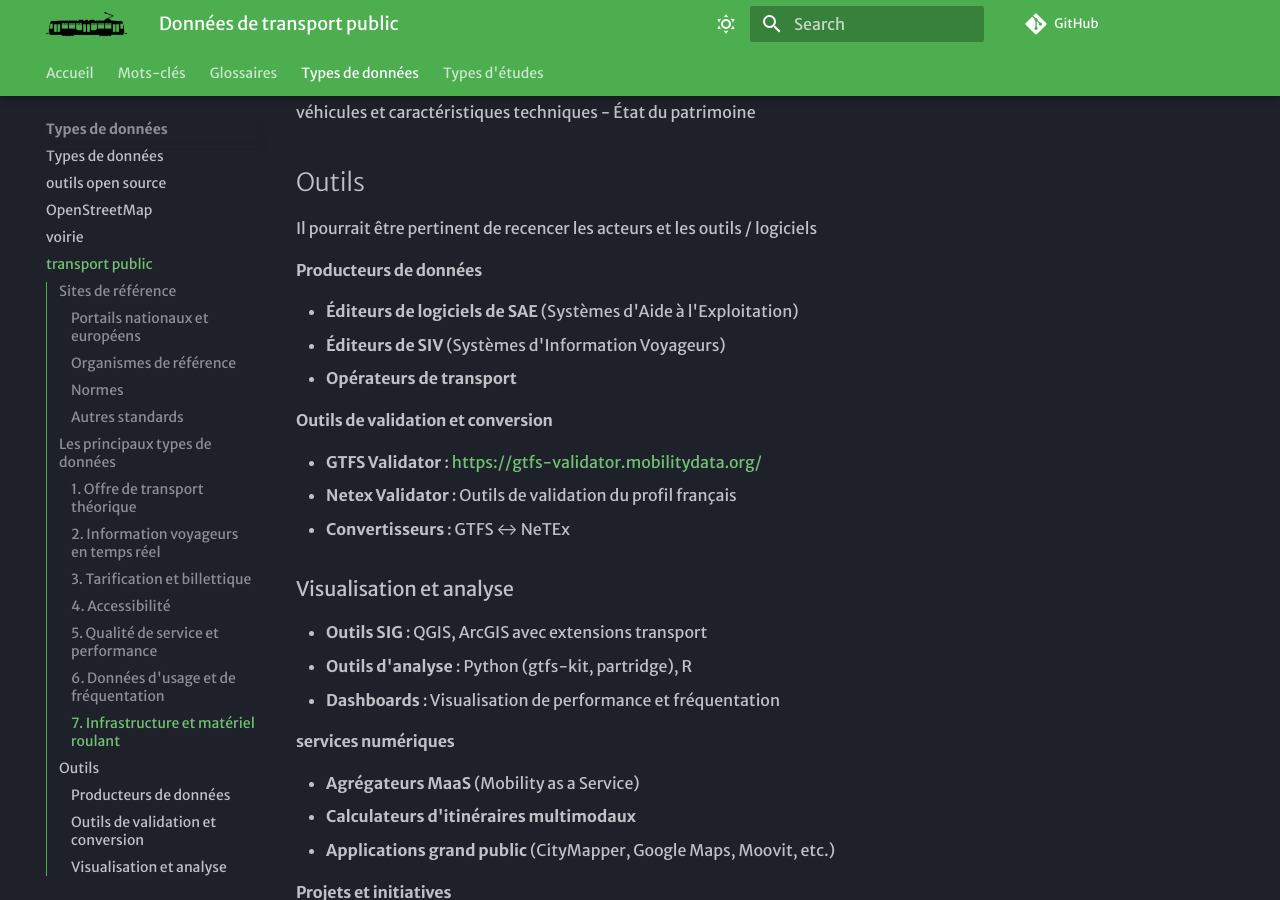
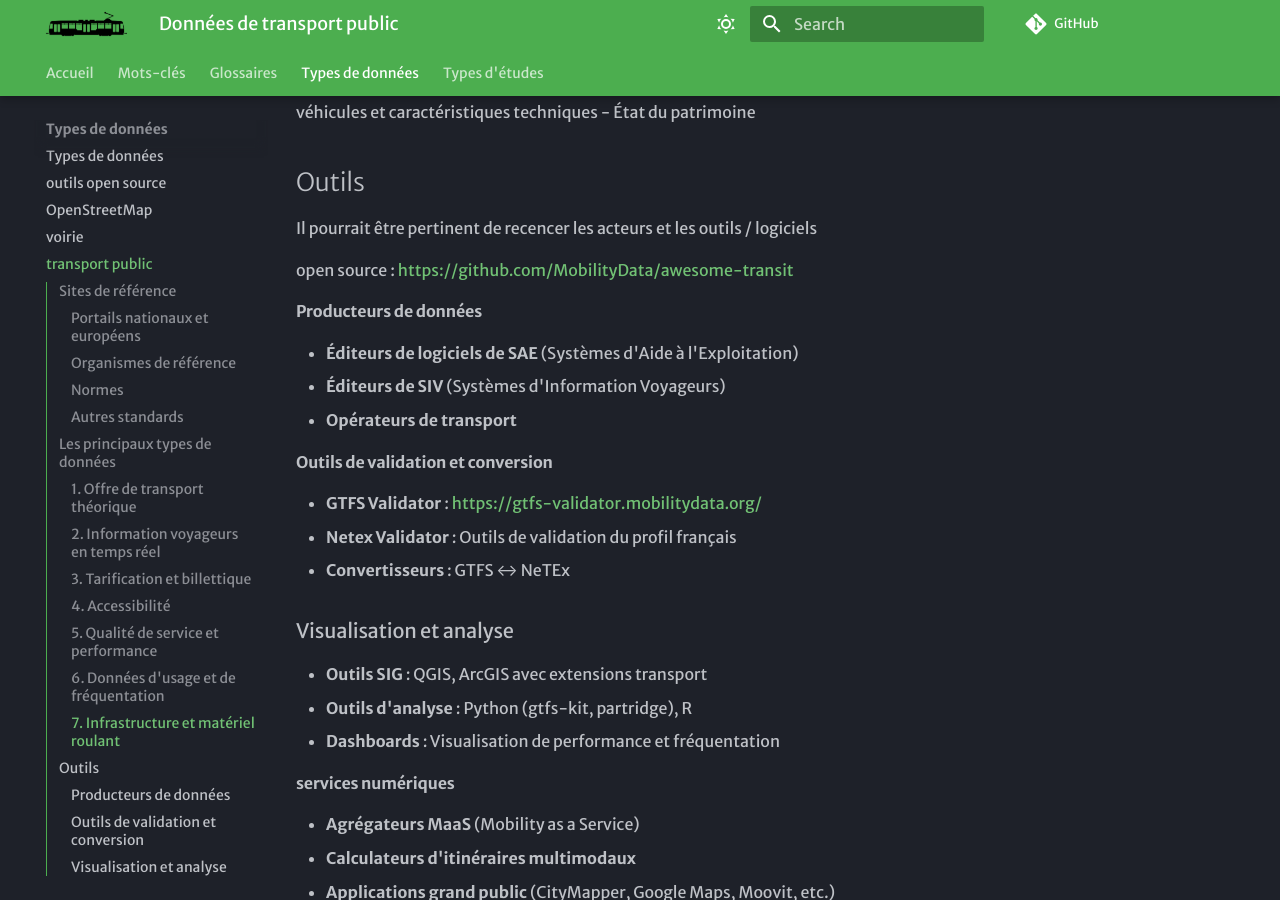
Before and after one commit to xdurang/mobscidat, an MkDocs documentation site: the page built from docs/types_donnees/transportpublic.md, in a window 1280 px wide and 900 px high, scrolled down 3086 px. Built offline with MkDocs 1.6.1 and Material for MkDocs 9.7.7, drawn with Linux system fonts in a browser that asks for light colours; some web fonts are replaced; comment, search, counter and statistics services are not loaded.

Commit message:
Update transportpublic.md

```diff
--- a/docs/types_donnees/transportpublic.md
+++ b/docs/types_donnees/transportpublic.md
@@ -144,6 +144,9 @@ Description des équipements, gares, dépôts, véhicules.
 ## Outils
 
 Il pourrait être pertinent de recencer les acteurs et les outils / logiciels
+
+open source : https://github.com/MobilityData/awesome-transit
+
 #### Producteurs de données
 
 - **Éditeurs de logiciels de SAE** (Systèmes d'Aide à l'Exploitation)
```
